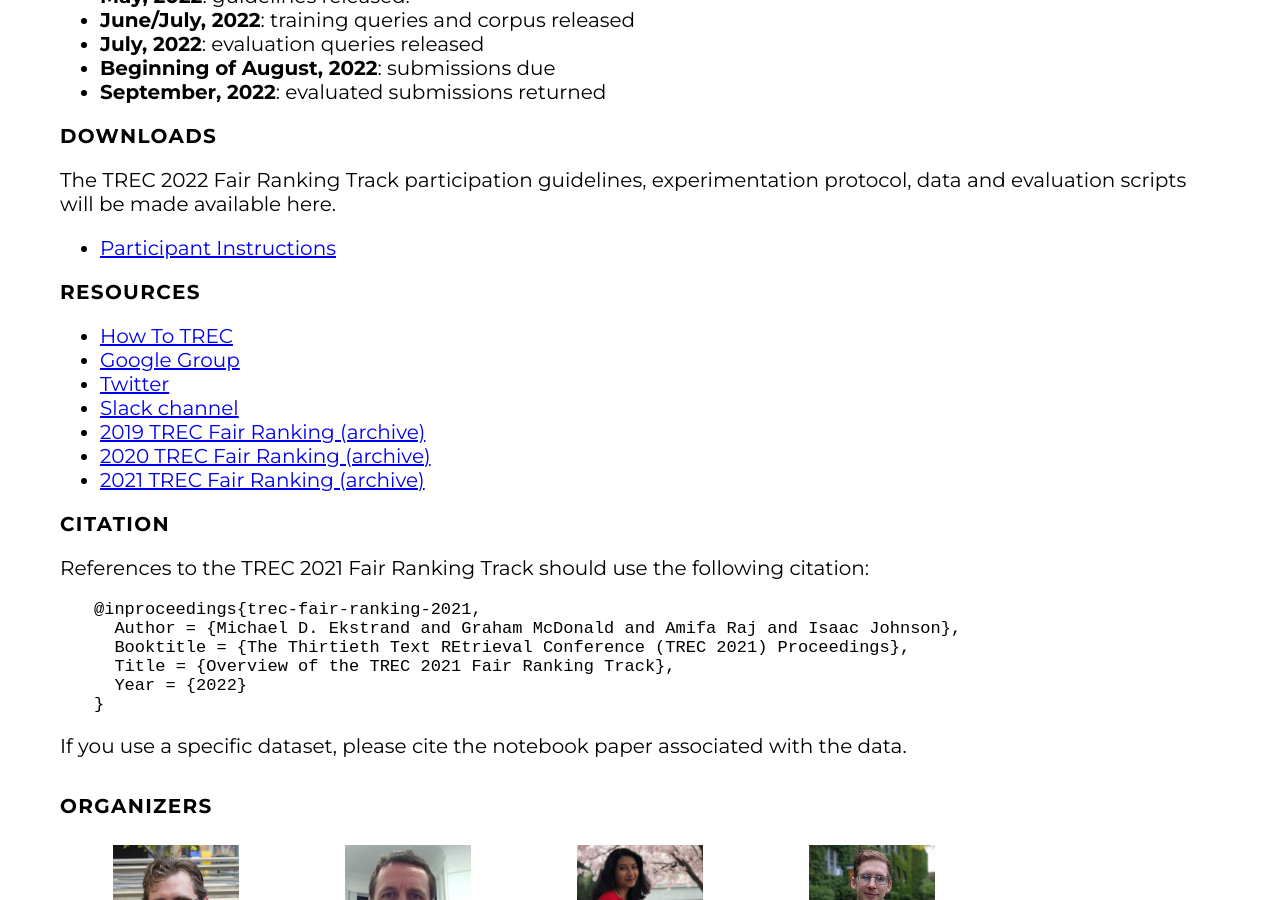
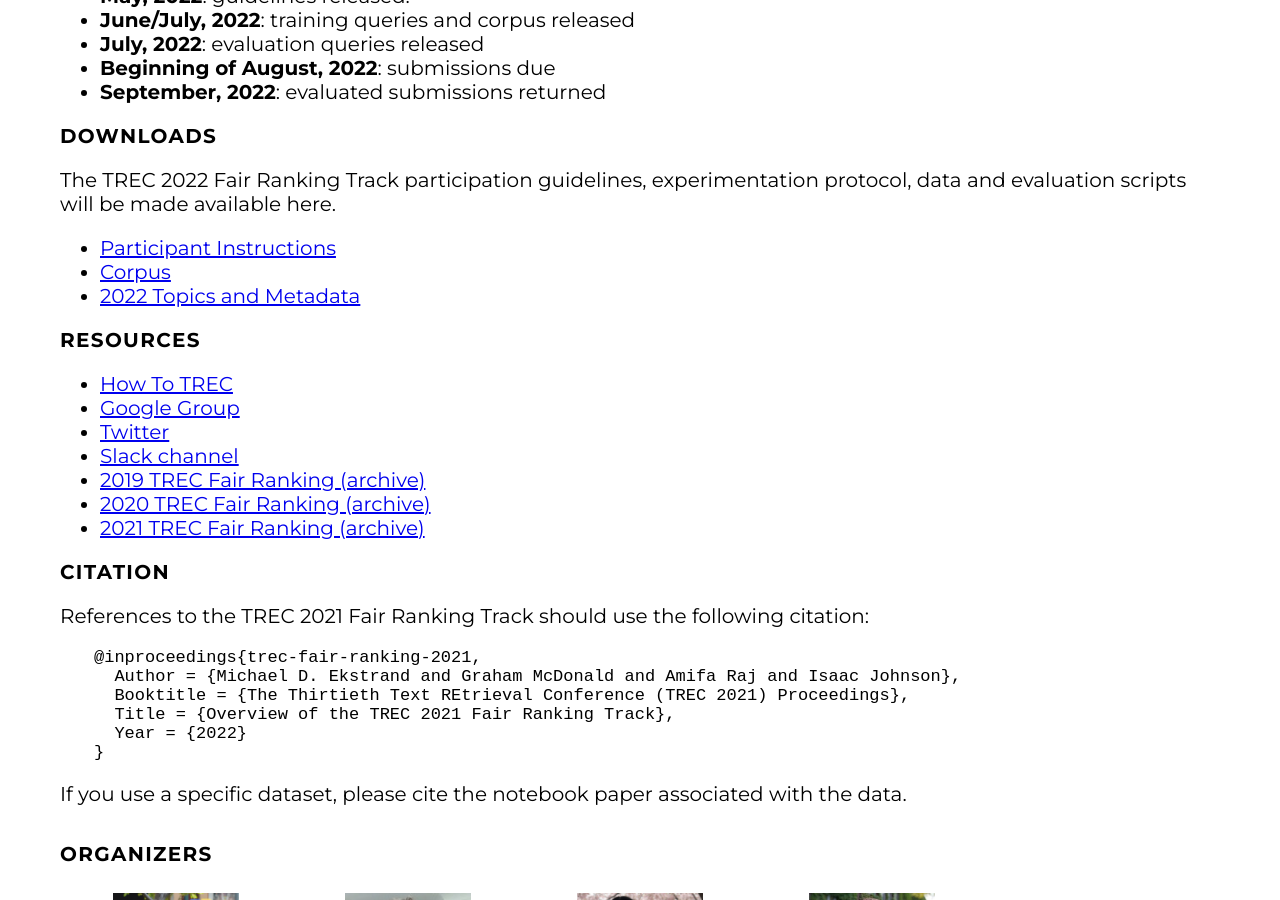
Before and after one commit to fair-trec/fair-trec.github.io, a Jekyll site: the page built from index.md, in a window 1280 px wide and 900 px high, scrolled down 433 px. Built offline with Jekyll 4.4.1, drawn with Linux system fonts in a browser that asks for light colours; our own code applies the rules of GitHub Pages for plain Markdown files.

Commit message:
add links

```diff
--- a/index.md
+++ b/index.md
@@ -18,6 +18,8 @@
 The TREC 2022 Fair Ranking Track participation guidelines, experimentation protocol, data and evaluation scripts will be made available here.
 
 - [Participant Instructions](docs/Fair_Ranking_2022_Participant_Instructions.pdf)
+- [Corpus](https://data.boisestate.edu/library/Ekstrand/TRECFairRanking/corpus/)
+- [2022 Topics and Metadata](https://data.boisestate.edu/library/Ekstrand/TRECFairRanking/2022/)
 
 ## Resources
 
```
